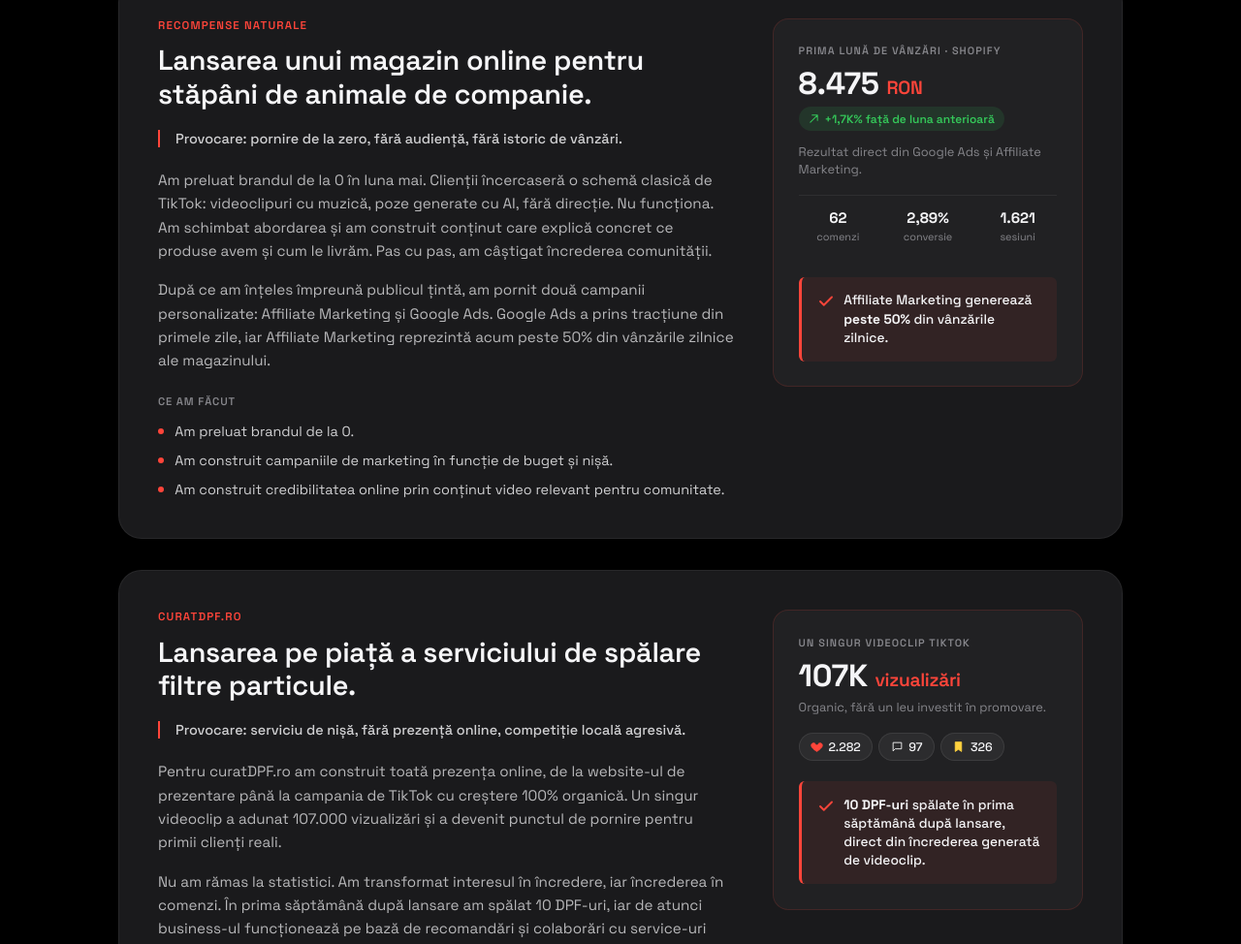
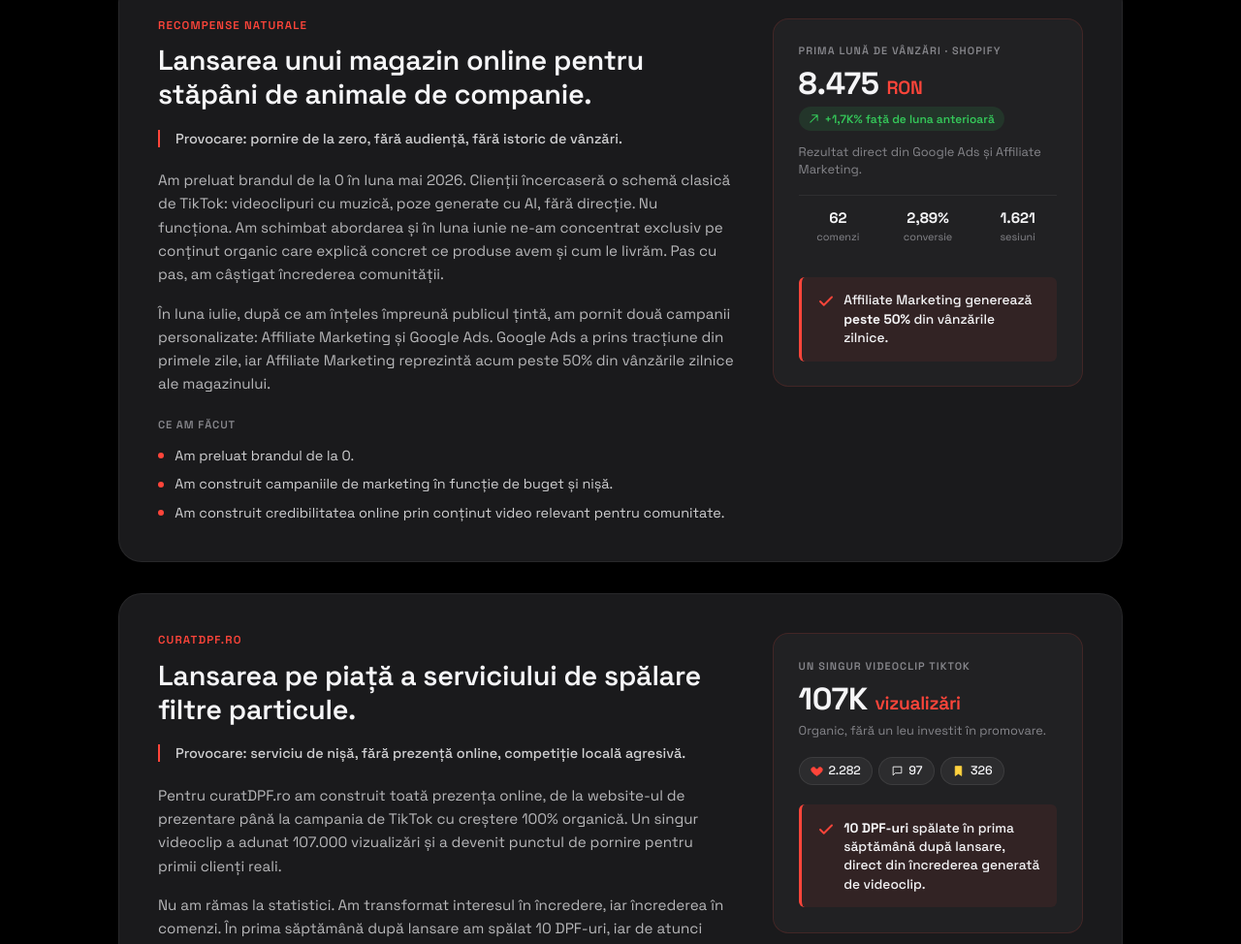
Before and after one commit to cbbdigital/localtolive, a website: page ceoferimconcret/index.html in a window 1280 px wide. Shown: the part 798-1772 px from the top of the page at 97% size. Drawn offline with Linux system fonts and the light colour scheme.

Commit message:
Add files via upload

```diff
--- a/ceoferimconcret/index.html
+++ b/ceoferimconcret/index.html
@@ -1007,8 +1007,8 @@ header p { color: var(--gray); margin-top: 1rem; font-size: 1.05rem; }
         <div class="case-brand">Recompense Naturale</div>
         <h3>Lansarea unui magazin online pentru stăpâni de animale de companie.</h3>
         <div class="challenge">Provocare: pornire de la zero, fără audiență, fără istoric de vânzări.</div>
-        <p>Am preluat brandul de la 0 în luna mai. Clienții încercaseră o schemă clasică de TikTok: videoclipuri cu muzică, poze generate cu AI, fără direcție. Nu funcționa. Am schimbat abordarea și am construit conținut care explică concret ce produse avem și cum le livrăm. Pas cu pas, am câștigat încrederea comunității.</p>
-        <p>După ce am înțeles împreună publicul țintă, am pornit două campanii personalizate: Affiliate Marketing și Google Ads. Google Ads a prins tracțiune din primele zile, iar Affiliate Marketing reprezintă acum peste 50% din vânzările zilnice ale magazinului.</p>
+        <p>Am preluat brandul de la 0 în luna mai 2026. Clienții încercaseră o schemă clasică de TikTok: videoclipuri cu muzică, poze generate cu AI, fără direcție. Nu funcționa. Am schimbat abordarea și în luna iunie ne-am concentrat exclusiv pe conținut organic care explică concret ce produse avem și cum le livrăm. Pas cu pas, am câștigat încrederea comunității.</p>
+        <p>În luna iulie, după ce am înțeles împreună publicul țintă, am pornit două campanii personalizate: Affiliate Marketing și Google Ads. Google Ads a prins tracțiune din primele zile, iar Affiliate Marketing reprezintă acum peste 50% din vânzările zilnice ale magazinului.</p>
         <div class="case-did">
           <div class="case-did-lbl">Ce am făcut</div>
           <div class="case-did-item">Am preluat brandul de la 0.</div>
```
